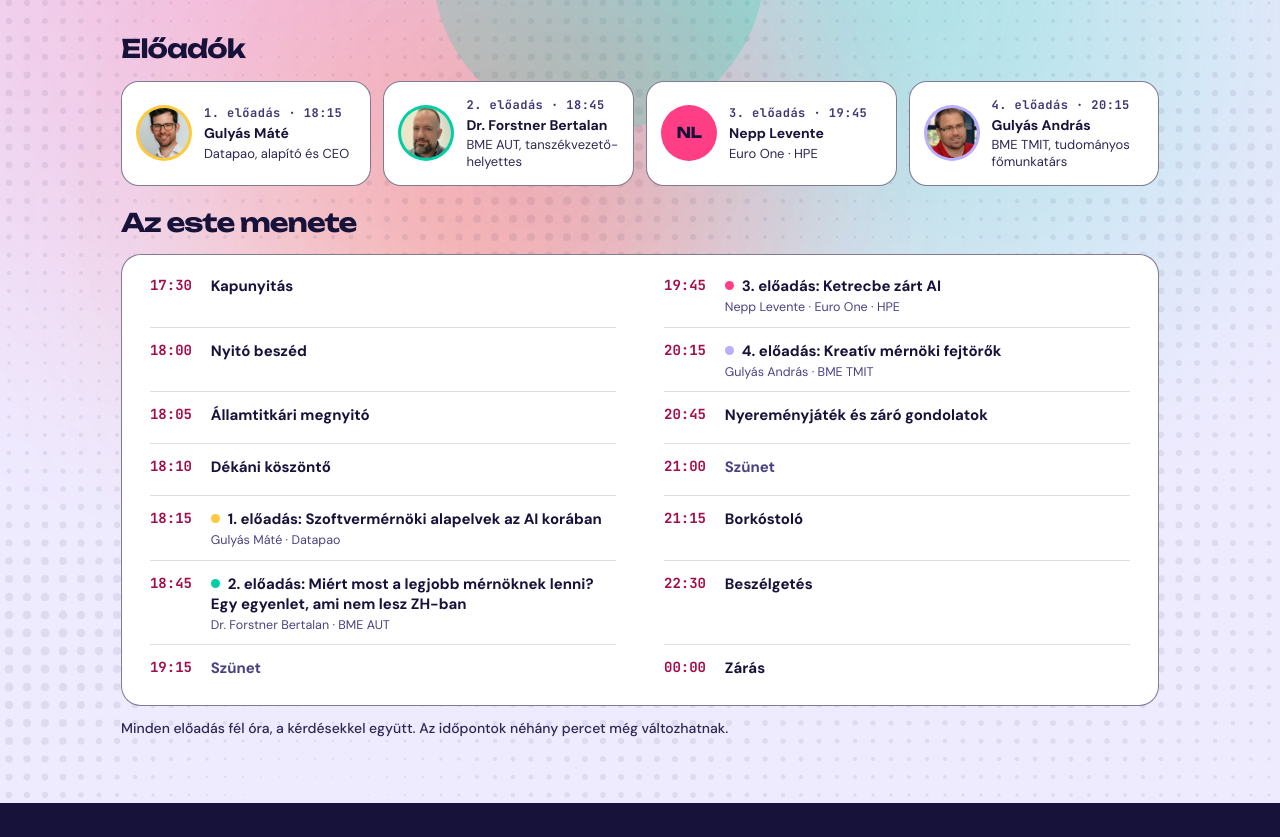
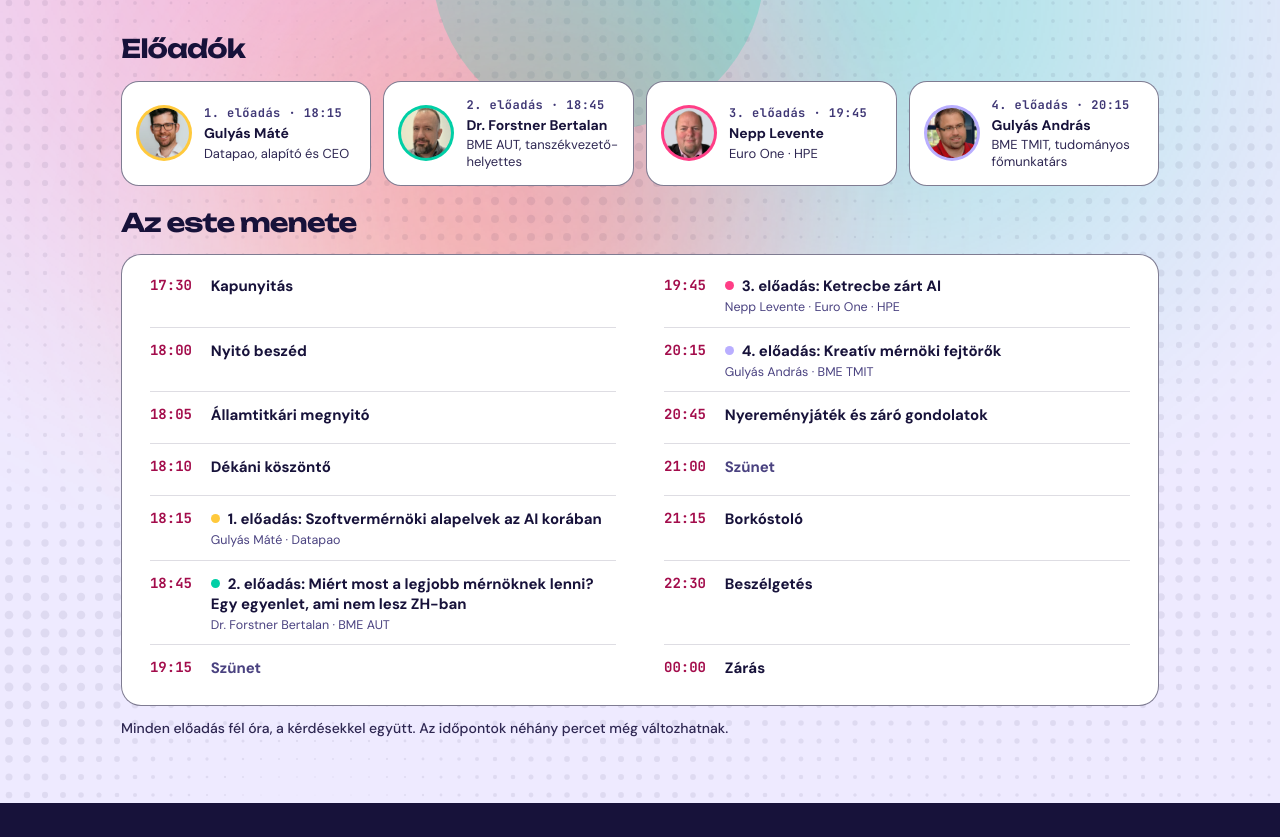
Before and after one commit to svk-bme/svk-meetup, a plain HTML site: page index.html in a window 1280 px wide. Shown: the part 906-1743 px from the top of the page. Drawn offline with Linux system fonts and the light colour scheme; animation ran at ten frames a second.

Commit message:
Előadó profilkép frissítés

```diff
--- a/index.html
+++ b/index.html
@@ -190,7 +190,7 @@
       <ol class="speakers">
           <li class="speaker c-yellow"><span class="avatar ph"><img src="assets/img/eloado-gulyas-mate.webp" width="240" height="240" alt="" decoding="async" loading="lazy"></span><span class="sp-text"><span class="sp-n">1. előadás · <time datetime="2026-11-03T18:15+01:00">18:15</time></span><b>Gulyás Máté</b><span class="sp-role">Datapao, alapító és CEO</span></span></li>
           <li class="speaker c-mint"><span class="avatar ph"><img src="assets/img/eloado-forstner-bertalan.webp" width="240" height="240" alt="" decoding="async" loading="lazy"></span><span class="sp-text"><span class="sp-n">2. előadás · <time datetime="2026-11-03T18:45+01:00">18:45</time></span><b>Dr. Forstner Bertalan</b><span class="sp-role">BME AUT, tanszékvezető-helyettes</span></span></li>
-          <li class="speaker c-pink"><span class="avatar" aria-hidden="true">NL</span><span class="sp-text"><span class="sp-n">3. előadás · <time datetime="2026-11-03T19:45+01:00">19:45</time></span><b>Nepp Levente</b><span class="sp-role">Euro One · HPE</span></span></li>
+          <li class="speaker c-pink"><span class="avatar ph"><img src="assets/img/eloado-nepp-levente.webp" width="240" height="240" alt="" decoding="async" loading="lazy"></span><span class="sp-text"><span class="sp-n">3. előadás · <time datetime="2026-11-03T19:45+01:00">19:45</time></span><b>Nepp Levente</b><span class="sp-role">Euro One · HPE</span></span></li>
           <li class="speaker c-lilac"><span class="avatar ph"><img src="assets/img/eloado-gulyas-andras.webp" width="240" height="240" alt="" decoding="async" loading="lazy"></span><span class="sp-text"><span class="sp-n">4. előadás · <time datetime="2026-11-03T20:15+01:00">20:15</time></span><b>Gulyás András</b><span class="sp-role">BME TMIT, tudományos főmunkatárs</span></span></li>
       </ol>
     </section>
```
Also changed, not shown: assets/img/eloado-nepp-levente.webp (added).
